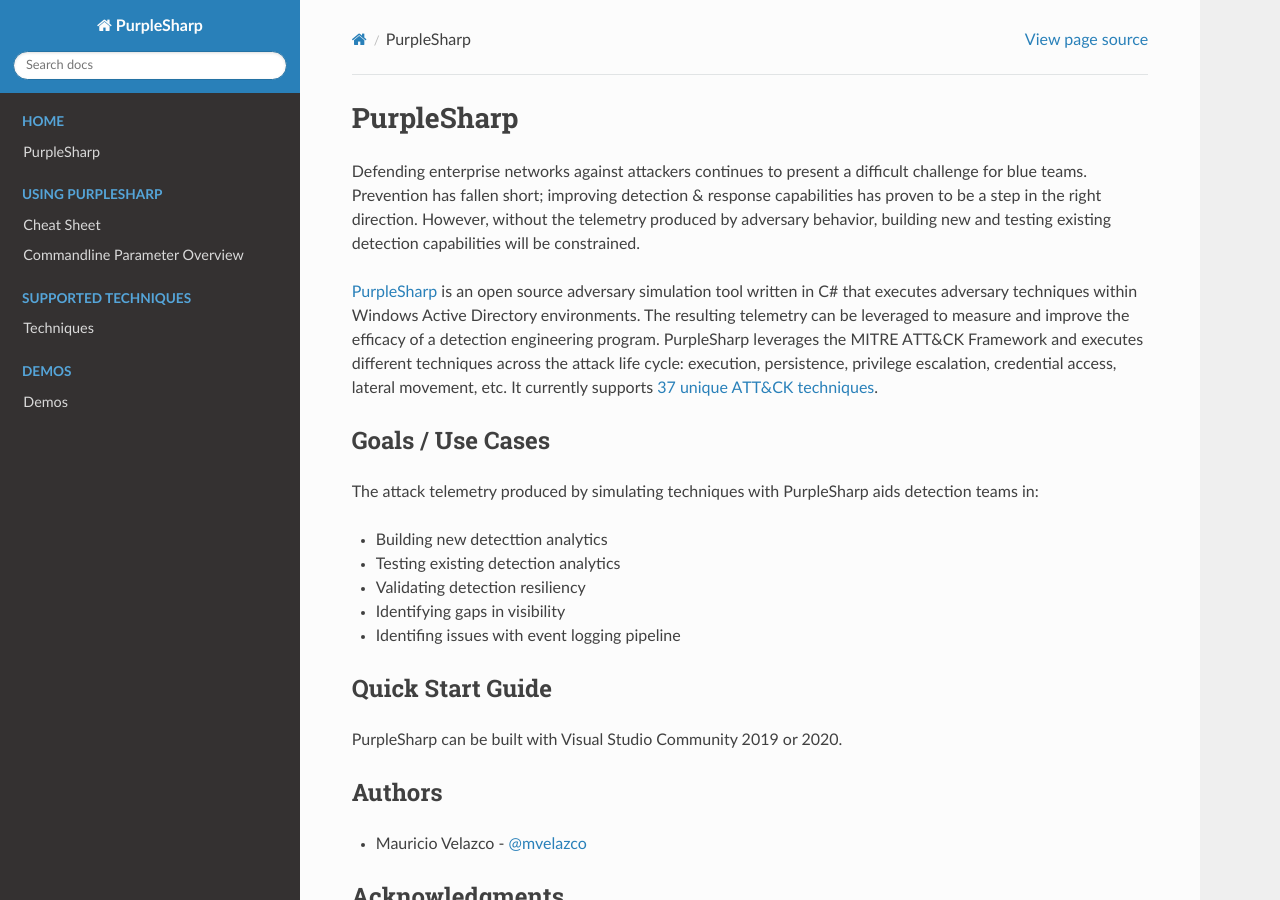
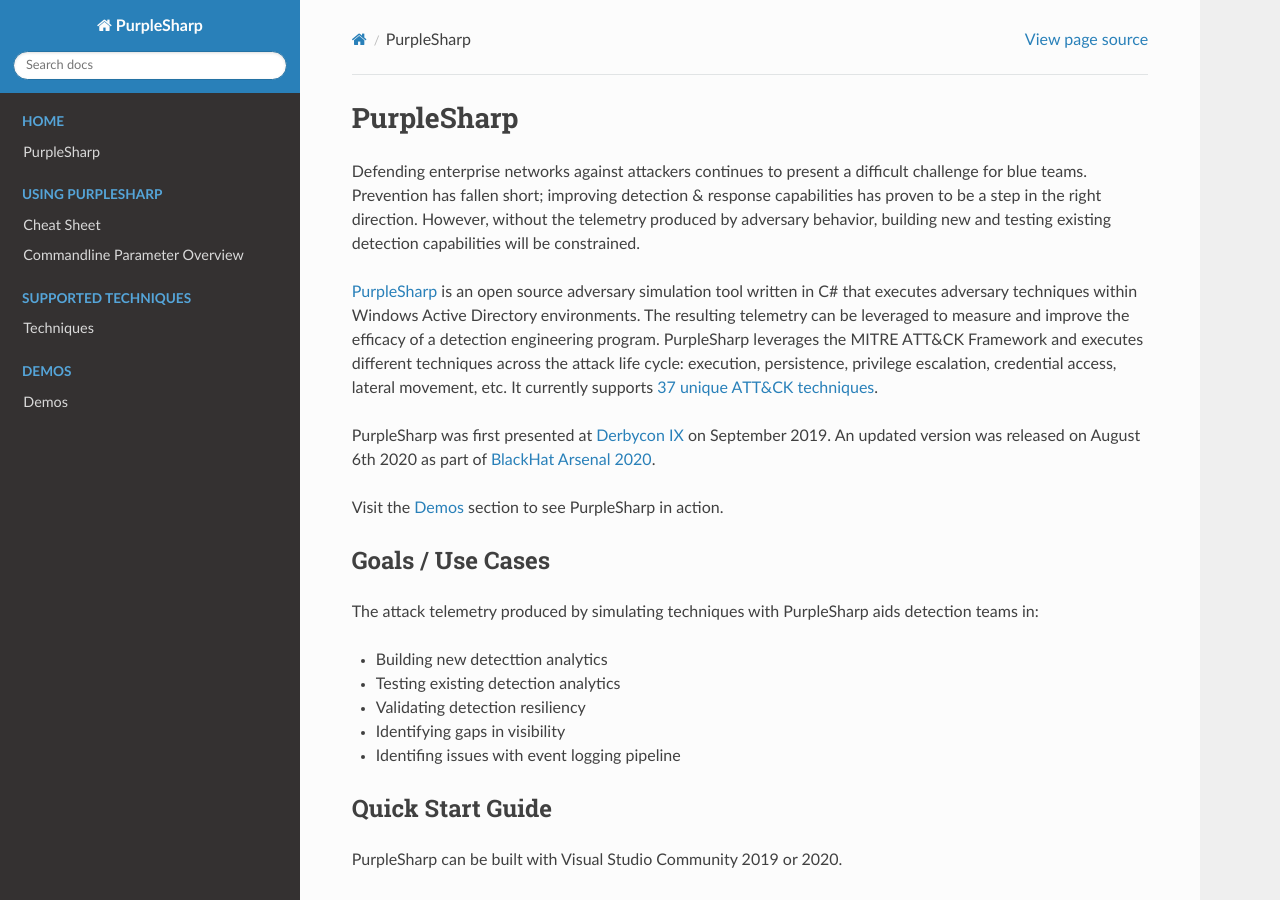
Before and after one commit to mvelazc0/PurpleSharp, a Sphinx documentation site: the page built from docs/source/index.rst, in a window 1280 px wide and 900 px high. Built offline with Sphinx 7.4.7 and the Read the Docs theme 2.0.0, drawn with Linux system fonts in a browser that asks for light colours.

Commit message:
adding demos section

```diff
--- a/docs/source/index.rst
+++ b/docs/source/index.rst
@@ -46,6 +46,15 @@
 
 .. _37 unique ATT&CK techniques: https://mitre-attack.github.io/attack-navigator/enterprise/#layerURL=https://raw.githubusercontent.com/mvelazc0/PurpleSharp/master/PurpleSharp/Json/PurpleSharp_navigator.json
 
+PurpleSharp was first presented at `Derbycon IX`_ on September 2019.
+An updated version was released on August 6th 2020 as part of `BlackHat Arsenal 2020`_.
+
+.. _Derbycon IX: https://www.youtube.com/watch?v=7TVp4g4hkpg
+
+.. _Blackhat Arsenal 2020: https://www.youtube.com/watch?v=yaeNwdElYaQ
+
+Visit the `Demos <demos/demos.html>`_ section to see PurpleSharp in action.
+
 Goals / Use Cases
 -----------------
 
```
Also changed, not shown: docs/source/demos/demos.md (deleted, +0 -2 lines), docs/source/demos/demos.rst (added, +40 -0 lines).
